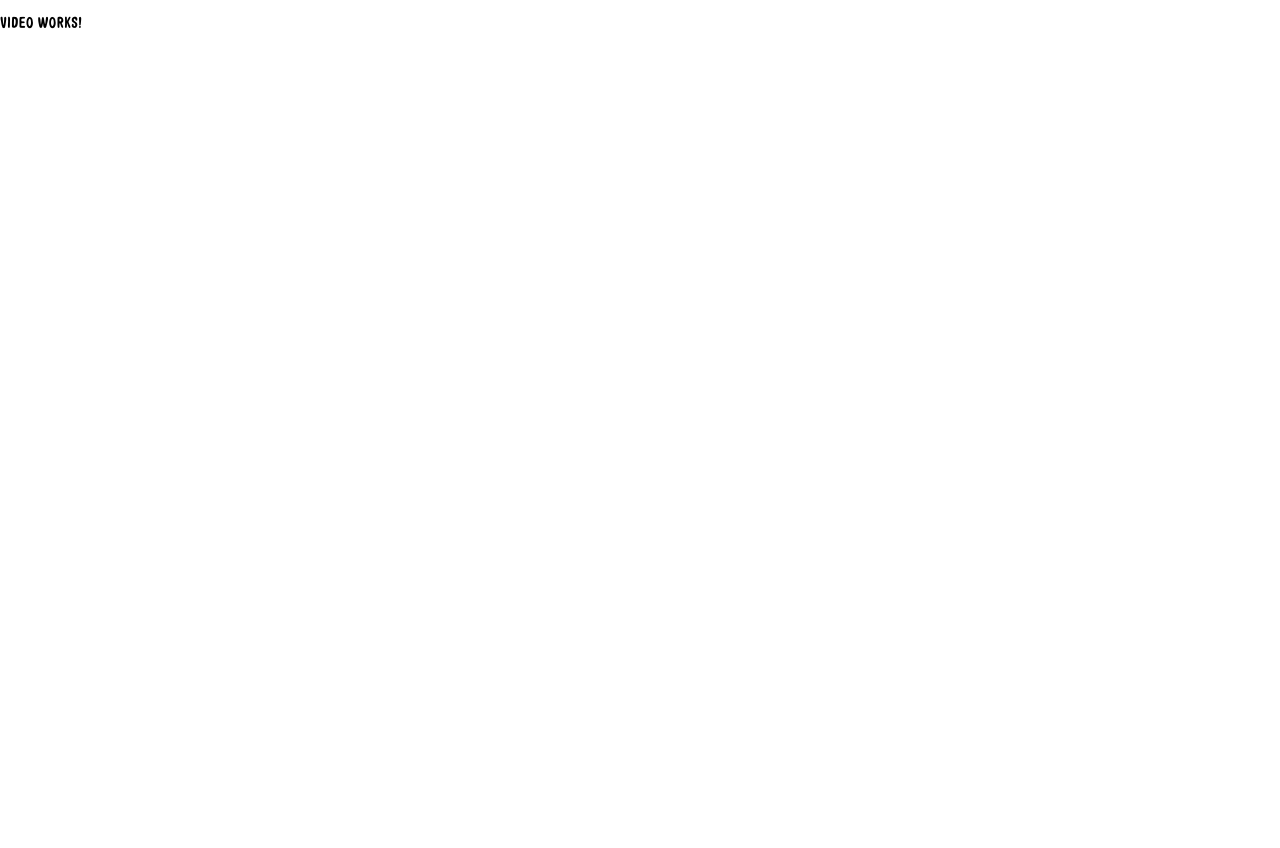
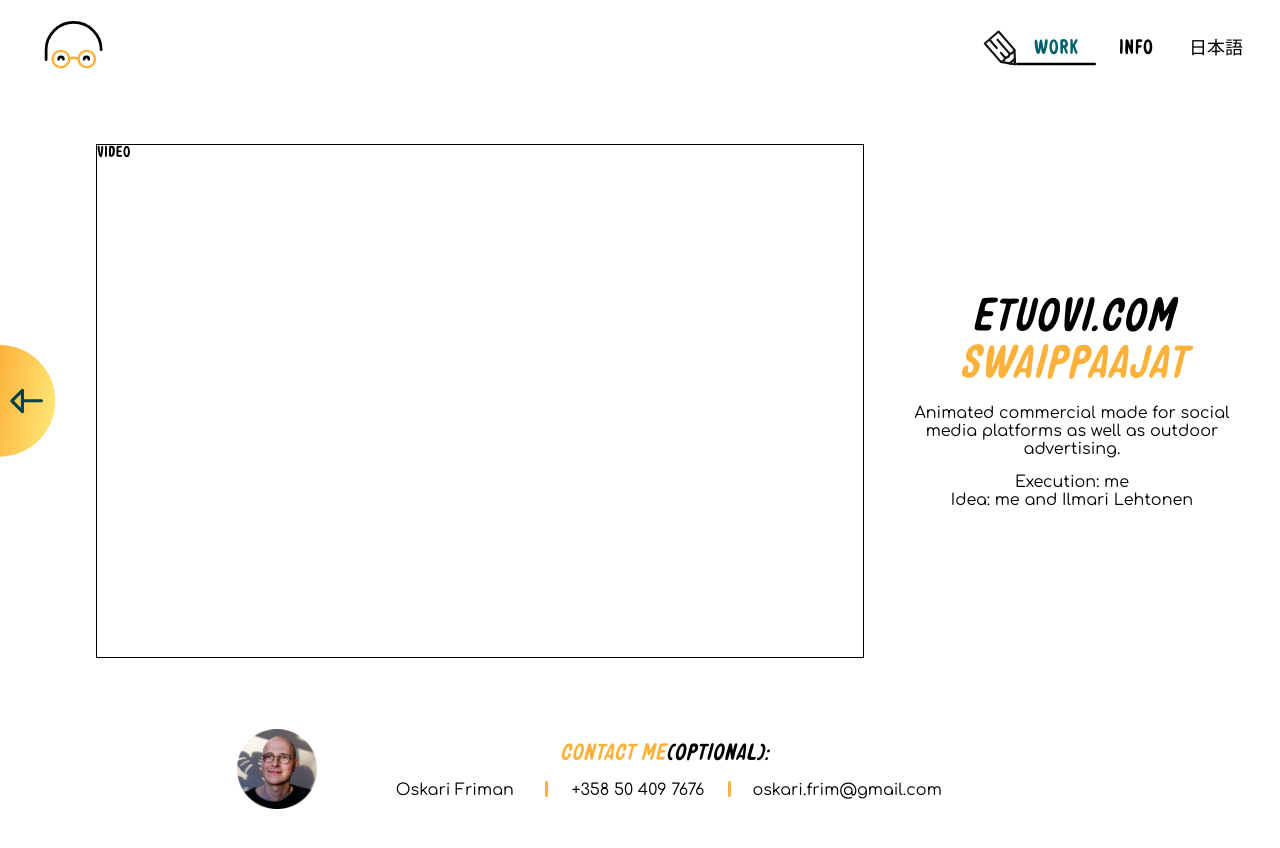
Before and after one commit to Akari0731/oskaris-website, an Angular app: page /video in a window 1280 px wide. Before the commit the page ends 800 px from the top, so only its background shows below. Built offline with nearby package versions, Linux system fonts and the light colour scheme.

Commit message:
Add global style

```diff
--- a/angular.json
+++ b/angular.json
@@ -33,6 +33,11 @@
             "styles": [
               "src/styles.sass"
             ],
+            "stylePreprocessorOptions": {
+              "includePaths": [
+                "src/"
+              ]
+           },
             "scripts": []
           },
           "configurations": {
--- /dev/null
+++ b/src/_global.sass
@@ -0,0 +1,14 @@
+// palette
+$yellow: #FCB23A
+$darkgreen: #00414C
+$green: #00616B
+$black: #000000
+$white:#FFFFFF
+
+//font
+@font-face
+    font-family: 'bulgers'
+    src: url('./assets/fonts/bulgers.otf') format('opentype')
+
+$font-confotaa: 'Comfortaa', cursive
+$font-kosugi-maru: 'Kosugi Maru', sans-serif
--- a/src/app/app.component.sass
+++ b/src/app/app.component.sass
@@ -1,7 +1,3 @@
-@font-face
-    font-family: 'bulgers'
-    src: url('../assets/fonts/bulgers.otf') format('opentype')
-
 ::ng-deep body
     font-family: 'Bulgers', Fallback, sans-serif !important
 
--- a/src/app/components/footer/footer.component.sass
+++ b/src/app/components/footer/footer.component.sass
@@ -1,6 +1,8 @@
+@use 'global'
+
 .container
     display: flex
-    background-color: white
+    background-color: global.$white
     height: 6rem
     padding: 2rem 2rem 2rem 0
     align-items: center
@@ -26,7 +28,7 @@
     grid-template-columns: 3fr 1fr 3fr 1fr 3fr
     justify-items: center
     font-size: 1rem
-    font-family: 'Comfortaa', cursive
+    font-family: global.$font-confotaa
 
 img
     height: 5rem
@@ -34,5 +36,5 @@
 .divider
     height: 1rem
     width: 0.2rem
-    background-color: #FCB23A
+    background-color: global.$yellow
     border-radius: 25%
--- a/src/app/components/header/header.component.sass
+++ b/src/app/components/header/header.component.sass
@@ -1,15 +1,17 @@
+@use 'global'
+
 .container
     position: -webkit-sticky
     position: sticky
     top: 0
-    border-bottom: 1rem solid rgba(0, 0, 0, 0)
+    border-bottom: 1rem solid global.$black
     border-image-source: url('../../../assets/logos/Circle.svg')
     border-image-slice: 32 4
     border-image-repeat: round
 
 .wrapper
     height: 5rem
-    background-color: white
+    background-color: global.$white
     display: flex
     justify-content: space-between
     align-items: center
@@ -28,7 +30,7 @@
     font-size: 1.325rem
 
 .active
-    color: #00616B
+    color: global.$green
     position: relative
 
 .pencil
@@ -44,7 +46,7 @@
 
 .japanese
     font-size: 1.125rem
-    font-family: 'Kosugi Maru', sans-serif
+    font-family: global.$font-kosugi-maru
     flex-direction: column
 
 .space
--- a/src/app/components/section/section.component.sass
+++ b/src/app/components/section/section.component.sass
@@ -1,3 +1,5 @@
+@use 'global'
+
 .container
     display: flex
     flex-direction: column
@@ -8,7 +10,7 @@
     width: 100%
     text-align: center
     font-size: 1.325rem
-    font-family: 'Comfortaa', cursive
+    font-family: global.$font-confotaa
 
 .contents
     padding: 2rem
--- a/src/app/pages/home/home.component.sass
+++ b/src/app/pages/home/home.component.sass
@@ -1,2 +1,4 @@
+@use 'global'
+
 div
-    background-color: #ededed
+    background-color: global.$white
--- a/src/app/pages/video/video.component.html
+++ b/src/app/pages/video/video.component.html
@@ -1 +1,19 @@
-<p>video works!</p>
+<ng-container>
+  <app-header></app-header>
+  <div class="wrapper">
+    <img class="button" src="assets/logos/ReturnButton.svg" />
+    <div class="video">video</div>
+    <div class="desciption">
+      <div class="website">etuovi.com</div>
+      <div class="title">swaippaajat</div>
+      <div class="details">
+        Animated commercial made for social media platforms as well as outdoor
+        advertising.
+      </div>
+      <br />
+      <div class="details">Execution: me</div>
+      <div class="details">Idea: me and Ilmari Lehtonen</div>
+    </div>
+  </div>
+  <app-footer></app-footer>
+</ng-container>
--- a/src/app/pages/video/video.component.sass
+++ b/src/app/pages/video/video.component.sass
@@ -0,0 +1,31 @@
+@use 'global'
+
+.wrapper
+    padding: 2rem 2rem 2rem 0
+    display: grid
+    column-gap: 2rem
+    grid-template-columns: 4rem 60vw 1fr
+    align-items: center
+
+.button
+    height: 8rem
+
+.video
+    height: 40vw
+    border: 1px solid global.$black
+
+.desciption
+    text-align: center
+
+.website
+    font-size: 3rem
+    font-style: italic
+
+.title
+    font-size: 3rem
+    font-style: italic
+    color: global.$yellow
+    padding-bottom: 1rem
+
+.details
+    font-family: global.$font-confotaa
--- a/src/app/pages/video/video.component.ts
+++ b/src/app/pages/video/video.component.ts
@@ -6,7 +6,5 @@
   styleUrls: ['./video.component.sass'],
 })
 export class VideoComponent {
-  constructor() {
-    console.log('VideoComponent');
-  }
+  constructor() {}
 }
--- a/src/styles.sass
+++ b/src/styles.sass
@@ -1,3 +1,2 @@
-/* You can add global styles to this file, and also import other style files */
 body
     margin: 0
```
Also changed, not shown: src/assets/logos/ReturnButton.svg (added).
